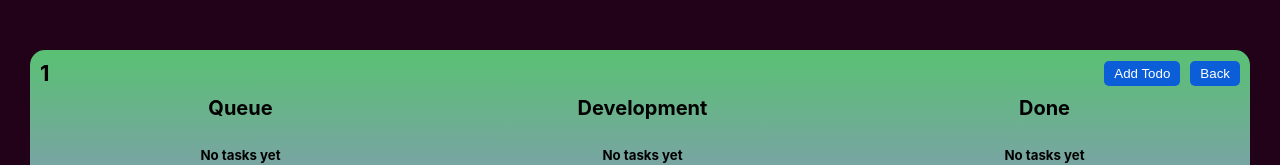
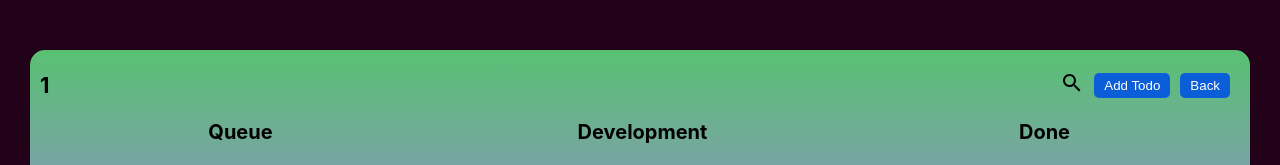
Before and after one commit to Armen-Baghdasaryan/Task-Manager-Analog-Jira, a React (Create React App) app: page /todolist/1 in a window 1280 px wide. Shown: the top 165 px of the page. Built offline with nearby package versions, Linux system fonts and the light colour scheme; no server answers; the database is empty.

Commit message:
feature/serach Done

```diff
--- a/src/components/Comments/Comments.js
+++ b/src/components/Comments/Comments.js
@@ -1,9 +1,9 @@
 import { useState, useEffect, useMemo } from "react";
+import useAppDispatch from "../../hooks/useAppDispatch";
+import { getTodos, ubdateTodo } from "../../redux/actions/actionCreator";
 import CommentForm from "./CommentForm";
 import Comment from "./Comment";
 import "./Comments.scss";
-import useAppDispatch from "../../hooks/useAppDispatch";
-import { getTodos, ubdateTodo } from "../../redux/actions/actionCreator";
 
 const Comments = ({ currentUserId, currentTodo }) => {
   const [activeComment, setActiveComment] = useState(null);
--- a/src/components/Modals/AddProjectModal.js
+++ b/src/components/Modals/AddProjectModal.js
@@ -33,7 +33,7 @@ const AddProjectModal = ({ open, setOpen }) => {
         createProject({
           name,
           description,
-          projectId: Math.random().toString(),
+          projectId: Math.random().toString(36).substr(2, 9),
           type: "project",
           createdAt: new Date(),
         })
--- a/src/components/Modals/AddTodoModal.js
+++ b/src/components/Modals/AddTodoModal.js
@@ -88,7 +88,7 @@ const AddTodoModal = ({ open, setOpen, name }) => {
           status: "Queue",
           projectName: name,
           completed: false,
-          todoId: Math.random().toString(),
+          todoId: Math.random().toString(36).substr(2, 9),
           type: "todo",
           comments: [],
           subTodos: [],
--- a/src/components/Modals/EditProjectModal.js
+++ b/src/components/Modals/EditProjectModal.js
@@ -31,7 +31,7 @@ const EditProjectModal = ({ open, setOpen, project }) => {
     setDescription(project?.description || "");
   }, [project, project?.name, project?.description]);
 
-  const handleSubmit = (e, id) => {
+  const handleSubmit = (e) => {
     e.preventDefault();
 
     if (name) {
--- a/src/pages/MainPage/MainPage.js
+++ b/src/pages/MainPage/MainPage.js
@@ -2,6 +2,8 @@ import React, { useEffect, useState } from "react";
 import useAppDispatch from "../../hooks/useAppDispatch";
 import useAppSelector from "../../hooks/useAppSelector";
 import { getProjects } from "../../redux/actions/actionCreator";
+import { TextField } from "@mui/material";
+import SearchIcon from "@mui/icons-material/Search";
 import Loader from "../../components/Loader/Loader";
 import AddProjectModal from "../../components/Modals/AddProjectModal";
 import EditProjectModal from "../../components/Modals/EditProjectModal";
@@ -15,6 +17,8 @@ const MainPage = () => {
   const [openDeleteModal, setOpenDeleteModal] = useState(false);
   const [deleteItem, setDeleteItem] = useState({});
   const [editItem, setEditItem] = useState({});
+  const [showSearch, setShowSearch] = useState(false);
+  const [search, setSearch] = useState("");
 
   const dispatch = useAppDispatch();
   const { projects } = useAppSelector((store) => store.projects);
@@ -41,17 +45,41 @@ const MainPage = () => {
       <div className="main_page_content">
         <div className="main_header">
           <h3>Projects</h3>
-          <div>
+          <div className="btn_container">
             <button className="btn_content" onClick={() => setOpen(true)}>
               Add Project
             </button>
           </div>
-          <div className="display_hide_content">hide</div>
+          <div className={showSearch ? "search_container" : null}>
+            {!showSearch ? (
+              <SearchIcon
+                onClick={() => setShowSearch(true)}
+                className="search_icon"
+              />
+            ) : (
+              <TextField
+                size="small"
+                color="info"
+                id="outlined-basic"
+                label="Search"
+                variant="filled"
+                value={search}
+                onChange={(e) => setSearch(e.target.value)}
+                onBlur={(e) => e.isTrusted && setShowSearch(false)}
+              />
+            )}
+          </div>
         </div>
         <div>
           {isLoadingProjects && <Loader />}
           {JSON.stringify(projects) === "[]" && <h4>No projects yet...</h4>}
-          {projects?.map((project) => (
+          {projects
+            ?.filter((project) => {
+              return search.toLowerCase() === ""
+                ? project
+                : project.name.toLowerCase().includes(search);
+            })
+            .map((project) => (
               <ProjectItem
                 key={project?.id}
                 project={project}
--- a/src/pages/MainPage/MainPage.scss
+++ b/src/pages/MainPage/MainPage.scss
@@ -26,6 +26,14 @@
   border-bottom: 1px solid #707070;
 }
 
-.display_hide_content {
-  visibility: hidden;
+.btn_container {
+  margin: 0 10px;
 }
+
+.search_container {
+  background-color: #fff;
+}
+
+.search_icon {
+  cursor: pointer;
+}
--- a/src/pages/TodoList/TodoList.js
+++ b/src/pages/TodoList/TodoList.js
@@ -1,15 +1,19 @@
 import React, { useEffect, useState } from "react";
 import { useDispatch } from "react-redux";
 import { Link, useParams } from "react-router-dom";
+import { TextField } from "@mui/material";
+import { getTodos, editTodos } from "../../redux/actions/actionCreator";
+import SearchIcon from "@mui/icons-material/Search";
+import useAppSelector from "../../hooks/useAppSelector";
 import Loader from "../../components/Loader/Loader";
 import AddTodoModal from "../../components/Modals/AddTodoModal";
 import TodoItem from "../../components/TodoItem/TodoItem";
-import useAppSelector from "../../hooks/useAppSelector";
-import { getTodos, editTodos } from "../../redux/actions/actionCreator";
 import "./TodoList.scss";
 
 const TodoList = () => {
   const [showAddTodoModal, setShowTodoModal] = useState(false);
+  const [showSearch, setShowSearch] = useState(false);
+  const [search, setSearch] = useState("");
   const { todos } = useAppSelector((store) => store.todos);
   const { isLoadingTodos, ubdateTodos } = useAppSelector(
     (store) => store.loadState
@@ -115,7 +119,26 @@ const TodoList = () => {
         <div className="todolist_content">
           <div className="project_header">
             <span className="project_name_text">{name}</span>
-            <div>
+            <div className="btn_container">
+              <div className={showSearch ? "search_container" : null}>
+                {!showSearch ? (
+                  <SearchIcon
+                    onClick={() => setShowSearch(true)}
+                    className="search_icon"
+                  />
+                ) : (
+                  <TextField
+                    size="small"
+                    color="info"
+                    id="outlined-basic"
+                    label="Search"
+                    variant="filled"
+                    value={search}
+                    onChange={(e) => setSearch(e.target.value)}
+                    onBlur={(e) => e.isTrusted && setShowSearch(false)}
+                  />
+                )}
+              </div>
               <button
                 className="btn_content btn_margin"
                 onClick={() => setShowTodoModal(true)}
@@ -142,7 +165,14 @@ const TodoList = () => {
                   <h5 className="not_todos">No tasks yet</h5>
                 )}
                 <div className="section_item_container">
-                  {board?.items?.map((item, idx) => (
+                  {board?.items
+                    ?.filter((item) => {
+                      return search.toLowerCase() === ""
+                        ? item
+                        : item.title.toLowerCase().includes(search) ||
+                            item.number.includes(search);
+                    })
+                    .map((item, idx) => (
                       <div
                         onDragOver={(e) => dragOverHandler(e)}
                         onDragLeave={(e) => dragLeaveHandler(e)}
--- a/src/pages/TodoList/TodoList.scss
+++ b/src/pages/TodoList/TodoList.scss
@@ -20,12 +20,19 @@
   display: flex;
   justify-content: space-between;
   align-items: center;
+  min-height: 50px;
   margin-bottom: 10px;
 }
 
 .project_name_text {
   font-size: 22px;
   font-weight: bold;
+  margin-right: 10px;
+}
+
+.btn_container {
+  display: flex;
+  align-items: center;
 }
 
 .sections_container {
```
Lines whose indentation alone changed are shown as unchanged.
